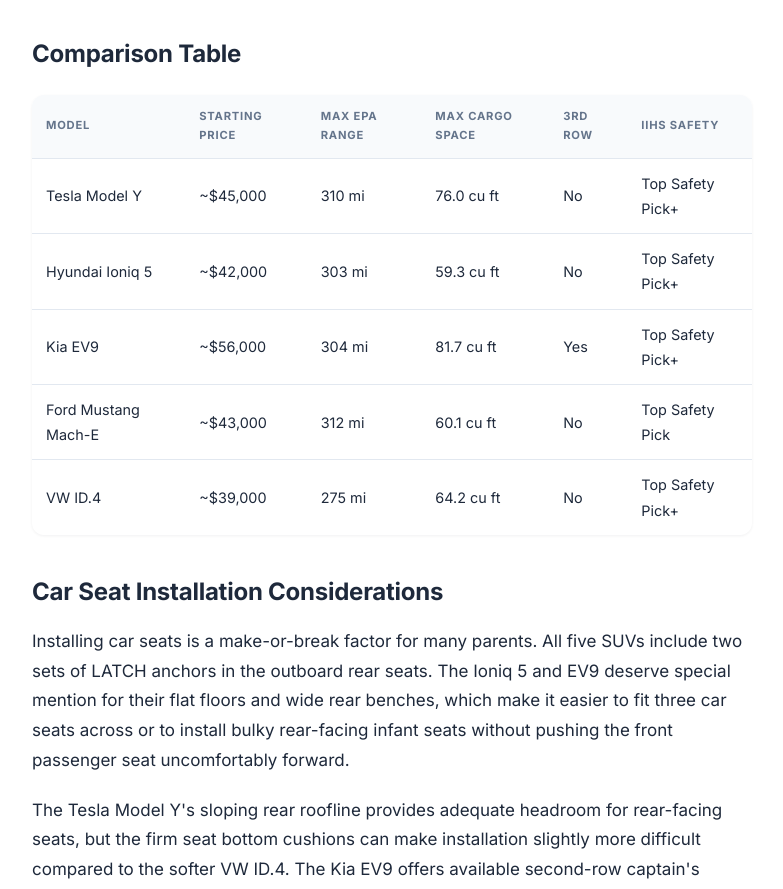
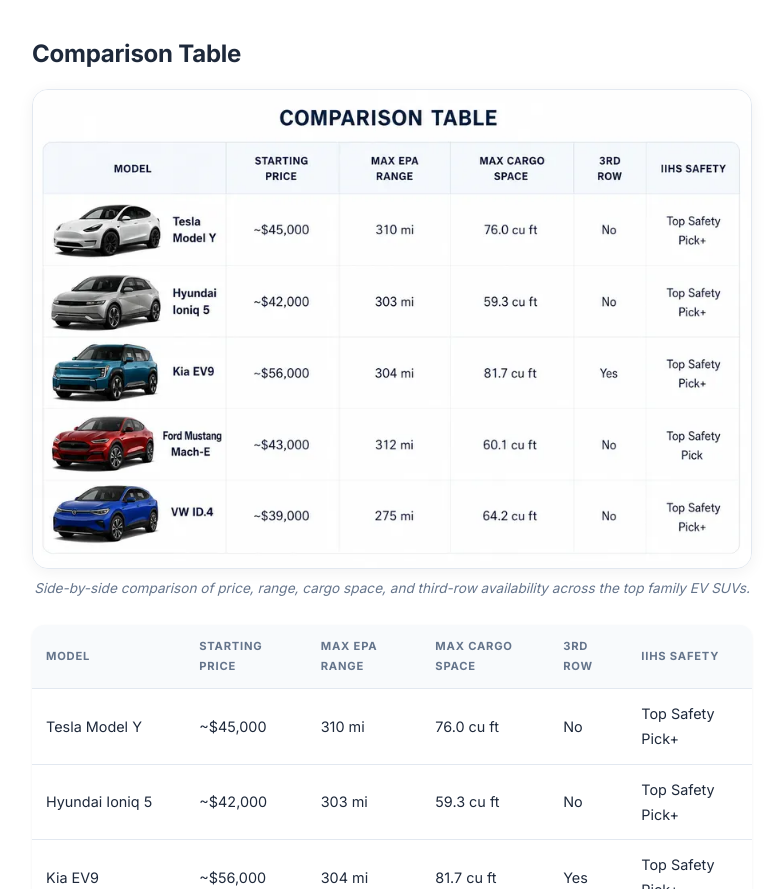
Before and after one commit to Arturo3579/evrouteguide, an Astro site: page /guides/best-electric-suvs-families in a window 1280 px wide. Shown: the part 4250-5139 px from the top of the page, without its empty margins (28-811 px from the left). Built offline with nearby package versions, Linux system fonts and the light colour scheme; Astro itself is replaced by a stand-in of ours.

Commit message:
feat: add family SUVs comparison chart image to guide

```diff
--- a/src/pages/guides/best-electric-suvs-families.astro
+++ b/src/pages/guides/best-electric-suvs-families.astro
@@ -90,6 +90,10 @@ const articleSchema = {
         </p>
 
         <h2>Comparison Table</h2>
+        <figure class="chart-image">
+          <img src="/images/guides/family-suvs-comparison-chart.webp" alt="Comparison chart of top 5 family electric SUVs: Tesla Model Y, Hyundai Ioniq 5, Kia EV9, Ford Mustang Mach-E, and VW ID.4" loading="lazy" width="900" height="600" />
+          <figcaption>Side-by-side comparison of price, range, cargo space, and third-row availability across the top family EV SUVs.</figcaption>
+        </figure>
         <table>
           <thead>
             <tr>
--- a/src/styles/global.css
+++ b/src/styles/global.css
@@ -745,6 +745,27 @@ a:hover {
   font-style: italic;
 }
 
+.chart-image {
+  margin: 0.75rem 0 1.5rem;
+  text-align: center;
+}
+
+.chart-image img {
+  width: 100%;
+  max-width: 900px;
+  height: auto;
+  border-radius: var(--radius-lg);
+  box-shadow: 0 3px 16px var(--color-shadow);
+  border: 1px solid var(--color-border);
+}
+
+.chart-image figcaption {
+  font-size: 0.85rem;
+  color: var(--color-text-muted);
+  margin-top: 0.5rem;
+  font-style: italic;
+}
+
 .car-image-pair {
   display: grid;
   grid-template-columns: 1fr 1fr;
```
Also changed, not shown: public/images/guides/family-suvs-comparison-chart.webp (added).
